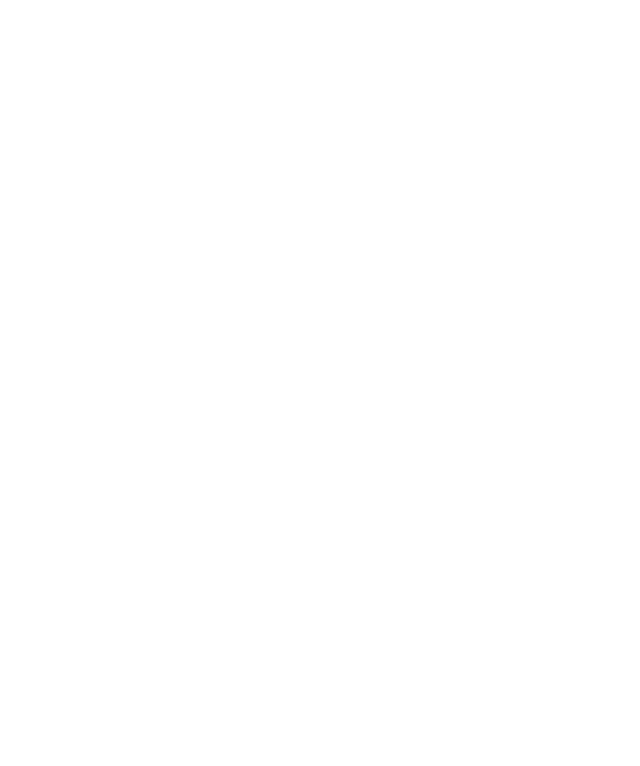
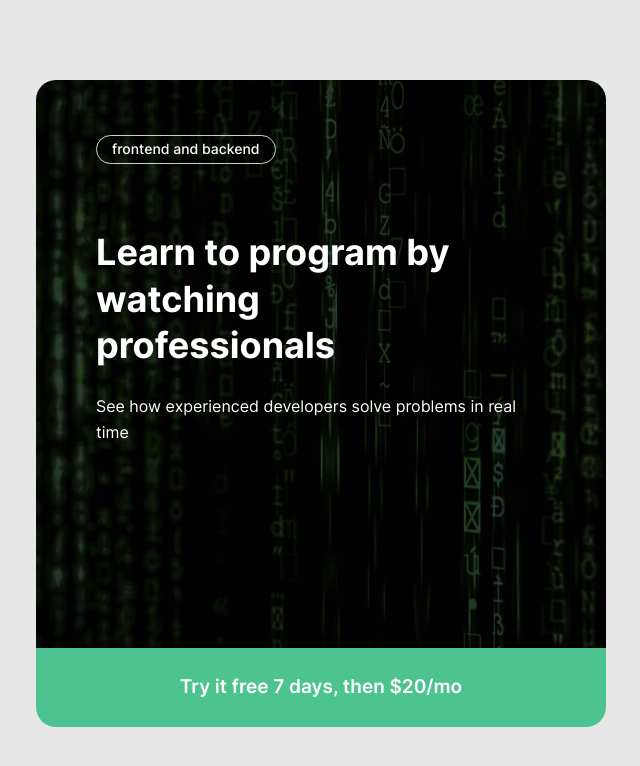
Before and after one commit to odilbekt/Intro-maket-N4, a plain HTML site: page index.html in a window 1280 px wide. Shown: the whole page, without its empty margins (313-953 px from the left). Drawn offline with Linux system fonts and the light colour scheme.

Commit message:
add hero

```diff
--- a/css/styles.css
+++ b/css/styles.css
@@ -1,3 +1,13 @@
+:root {
+	--green-color: #4dc490;
+	--body-bg: #e7e7e7;
+	--btn-bg: #655af2;
+	--input-text-color: #555555;
+	--black-color: #000000;
+	--white-color: #ffffff;
+	--error-color: #f03535;
+}
+
 @font-face {
 	font-family: 'Inter';
 	src: url('../fonts/Inter-Regular.woff2') format('woff2'), url('../fonts/Inter-Regular.woff') format('woff');
@@ -48,7 +58,15 @@ html {
 }
 
 body {
+	font-weight: 400;
+	font-size: 16px;
+	line-height: 1.6;
+	color: var(--input-text-color);
+	background-color: var(--body-bg);
 	font-family: 'Inter', sans-serif;
+	display: flex;
+	align-items: center;
+	justify-content: center;
 }
 
 .container {
@@ -59,3 +77,72 @@ body {
 	padding-left: 20px;
 	padding-right: 20px;
 }
+
+.main-content {
+	display: flex;
+	align-items: center;
+	justify-content: center;
+	padding-top: 80px;
+	padding-bottom: 80px;
+}
+
+.hero {
+	display: flex;
+	flex-direction: column;
+	max-width: 570px;
+	width: 100%;
+	margin-right: 12px;
+}
+
+.hero__bg-img {
+	background-image: url(../img/hero-bg-img.jpg);
+	background-position: center;
+	background-size: cover;
+	background-repeat: no-repeat;
+	padding-top: 55px;
+	padding-bottom: 203px;
+	padding-left: 60px;
+	padding-right: 60px;
+	border-radius: 20px 20px 0px 0px;
+	color: var(--white-color);
+}
+
+.hero__heding {
+	display: inline-block;
+	border: 1px solid rgba(255, 255, 255, 0.8);
+	padding: 5px 15px;
+	border-radius: 41px;
+	font-weight: 500;
+	font-size: 14px;
+	text-align: center;
+	line-height: 1.2;
+	margin-bottom: 65px;
+}
+
+.hero__title {
+	margin-top: 0;
+	margin-bottom: 25px;
+	font-weight: 700;
+	font-size: 36px;
+	max-width: 389px;
+	width: 100%;
+	line-height: 1.3;
+}
+
+.hero__text {
+	margin-top: 0;
+	margin-bottom: 0;
+}
+
+.hero__btn {
+	border: none;
+	background-color: var(--green-color);
+	padding-top: 28px;
+	padding-bottom: 28px;
+	color: var(--white-color);
+	border-radius: 0px 0px 20px 20px;
+	font-weight: 600;
+	font-size: 19px;
+	line-height: 1.2;
+	text-align: center;
+}
--- a/index.html
+++ b/index.html
@@ -7,5 +7,17 @@
 		<link rel="stylesheet" href="css/normalize.css" />
 		<link rel="stylesheet" href="css/styles.css" />
 	</head>
-	<body></body>
+	<body>
+		<div class="container main-content">
+			<div class="hero">
+				<div class="hero__bg-img">
+					<div class="hero__heding">frontend and backend</div>
+					<h1 class="hero__title">Learn to program by watching professionals</h1>
+					<p class="hero__text">See how experienced developers solve problems in real time</p>
+				</div>
+				<button class="hero__btn">Try it free 7 days, then $20/mo</button>
+			</div>
+			<form class="sign-up" action="" method="post"></form>
+		</div>
+	</body>
 </html>
```
Also changed, not shown: img/hero-bg-img.jpg (added).
